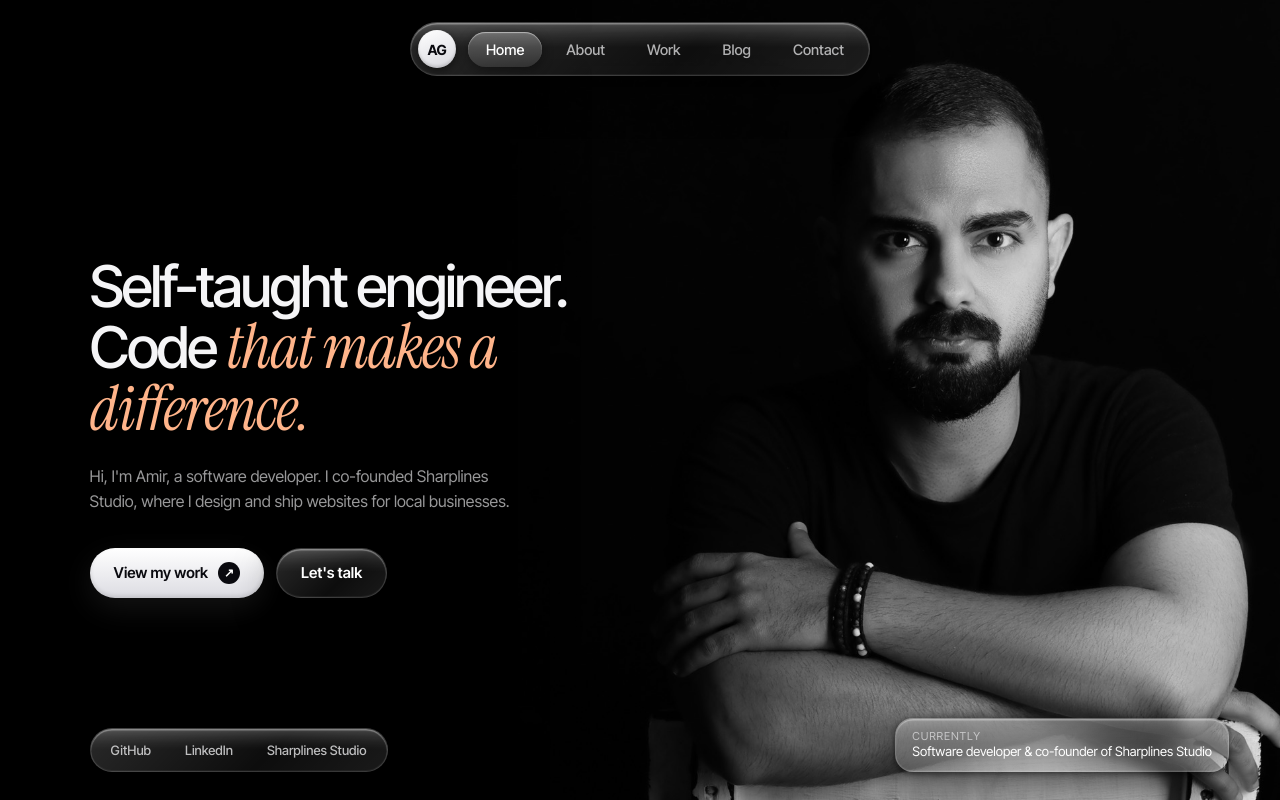
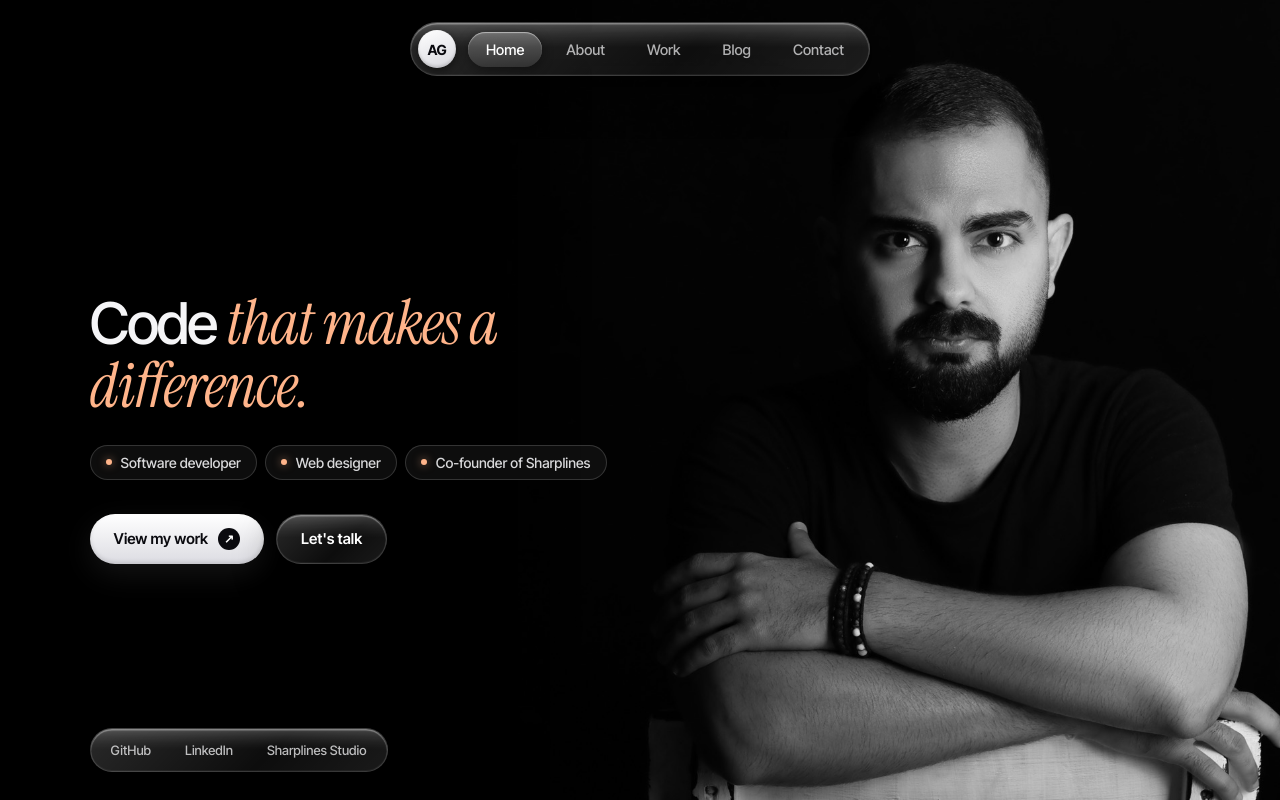
Before and after one commit to amirgholizad/amirgholizad.github.io, a plain HTML site: page index.html in a window 1280 px wide. Drawn offline with Linux system fonts and the light colour scheme.

Commit message:
Simplify home: shorter headline and role tags
- Headline is now just "Code that makes a difference."
- Replace the intro paragraph with three role tags: Software developer,
  Web designer, Co-founder of Sharplines
- Remove the "Currently" box and its styles

Co-Authored-By: Claude Opus 5.5 <noreply@anthropic.com>

```diff
--- a/index.html
+++ b/index.html
@@ -30,8 +30,12 @@
   </div>
 
   <main class="hero">
-    <h1>Self-taught engineer. Code <em>that makes a difference.</em></h1>
-    <p class="lede">Hi, I'm Amir, a software developer. I co-founded Sharplines Studio, where I design and ship websites for local businesses.</p>
+    <h1>Code <em>that makes a difference.</em></h1>
+    <ul class="tags" aria-label="Roles">
+      <li>Software developer</li>
+      <li>Web designer</li>
+      <li>Co-founder of Sharplines</li>
+    </ul>
     <div class="cta">
       <a class="btn p" href="https://sharplines.ca/work" target="_blank" rel="noopener">View my work <span class="ar">↗</span></a>
       <a class="btn g glass" href="contact.html">Let's talk</a>
@@ -41,8 +45,6 @@
   <div class="foot glass">
     <a href="https://github.com/AmirGholizad" target="_blank" rel="noopener">GitHub</a><a href="https://www.linkedin.com/in/amirgholizad/" target="_blank" rel="noopener">LinkedIn</a><a href="https://sharplines.ca" target="_blank" rel="noopener">Sharplines Studio</a>
   </div>
-  <div class="tag glass"><small>Currently</small>Software developer &amp; co-founder of Sharplines Studio</div>
-
 </div>
 <script src="script.js"></script>
 </body>
--- a/style.css
+++ b/style.css
@@ -52,6 +52,9 @@ header{position:absolute;top:22px;left:0;right:0;display:flex;justify-content:ce
 h1{font-weight:500;font-size:clamp(2.5rem,4.5vw,4.7rem);line-height:1;letter-spacing:-.045em}
 h1 em{font-family:var(--serif);font-style:italic;font-weight:400;letter-spacing:-.02em;color:var(--accent);font-size:1.08em}
 .lede{margin-top:24px;max-width:46ch;font-size:clamp(1rem,1.25vw,1.15rem);line-height:1.55;color:var(--muted)}
+.tags{display:flex;flex-wrap:wrap;gap:8px;margin-top:28px;list-style:none}
+.tags li{display:inline-flex;align-items:center;gap:9px;padding:8px 15px;border-radius:999px;border:1px solid rgba(255,255,255,.16);background:rgba(255,255,255,.05);font-size:14px;font-weight:500;color:rgba(245,245,247,.88)}
+.tags li::before{content:"";width:6px;height:6px;border-radius:50%;background:var(--accent);box-shadow:0 0 8px rgba(255,180,138,.6)}
 .cta{display:flex;gap:12px;margin-top:34px;flex-wrap:wrap}
 .btn{position:relative;display:inline-flex;align-items:center;gap:10px;padding:14px 24px;border-radius:999px;font-weight:600;font-size:15px;transition:transform .2s}
 .btn:hover{transform:translateY(-1px)}
@@ -59,12 +62,10 @@ h1 em{font-family:var(--serif);font-style:italic;font-weight:400;letter-spacing:
 .btn.g{color:#fff}
 .btn .ar{display:grid;place-items:center;width:22px;height:22px;border-radius:50%;background:#0a0a0f;color:#fff;font-size:12px}
 
-/* bottom bar + tag */
+/* bottom bar */
 .foot{position:absolute;left:clamp(24px,7vw,120px);bottom:28px;z-index:10;display:flex;gap:6px;padding:6px;border-radius:999px}
 .foot a{position:relative;z-index:1;padding:7px 14px;border-radius:999px;font-size:13px;font-weight:500;color:rgba(245,245,247,.75)}
 .foot a:hover{background:rgba(255,255,255,.1);color:#fff}
-.tag{position:absolute;right:clamp(20px,4vw,56px);bottom:28px;z-index:10;padding:10px 16px;border-radius:18px;font-size:13px;line-height:1.35;color:#fff}
-.tag small{display:block;color:var(--muted);font-size:11px;letter-spacing:.08em;text-transform:uppercase}
 
 @media(max-width:820px){
   /* photo fills the screen from the top */
@@ -80,6 +81,8 @@ h1 em{font-family:var(--serif);font-style:italic;font-weight:400;letter-spacing:
     box-shadow:inset 0 1.5px 1px rgba(255,255,255,.22),0 20px 50px rgba(0,0,0,.5)}
   h1{font-size:clamp(2rem,9vw,2.6rem)}
   .lede{font-size:.95rem;margin-top:12px}
+  .tags{gap:6px;margin-top:14px}
+  .tags li{gap:7px;padding:6px 11px;font-size:12.5px}
   .cta{margin-top:18px}
   .btn{padding:12px 20px;font-size:14px}
   /* social links tucked into the bottom of the panel */
@@ -88,7 +91,6 @@ h1 em{font-family:var(--serif);font-style:italic;font-weight:400;letter-spacing:
   .foot a{padding:6px 12px;background:rgba(255,255,255,.08);border:1px solid rgba(255,255,255,.12);font-size:12.5px}
   .nav a.l{padding:8px 11px;font-size:13px}
   .nav .logo{width:34px;height:34px}
-  .tag{display:none}
 }
 
 /* =========================================================
@@ -221,10 +223,12 @@ body.page{--t-bg:.35s;--t-head:1.5s;--t-text:2.4s}
   /* 2. headline */
   .kicker,h1{animation:head-in 1.6s var(--ease) var(--t-head) backwards}
   /* 3. text and the rest */
-  .lede{animation:text-in 1.4s var(--ease) var(--t-text) backwards}
+  .lede,.tags li{animation:text-in 1.4s var(--ease) var(--t-text) backwards}
+  .tags li:nth-child(2){animation-delay:calc(var(--t-text) + .12s)}
+  .tags li:nth-child(3){animation-delay:calc(var(--t-text) + .24s)}
   .cta .btn,.email,.card,.pills .btn{animation:text-in 1.4s var(--ease) calc(var(--t-text) + .25s) backwards}
   .cta .btn+.btn,.pills .btn+.btn{animation-delay:calc(var(--t-text) + .4s)}
-  .foot,.tag{animation:text-in 1.4s var(--ease) calc(var(--t-text) + .6s) backwards}
+  .foot{animation:text-in 1.4s var(--ease) calc(var(--t-text) + .6s) backwards}
 }
 @media(prefers-reduced-motion:no-preference) and (max-width:820px){
   /* on phones the frosted panel arrives together with the headline */
```
